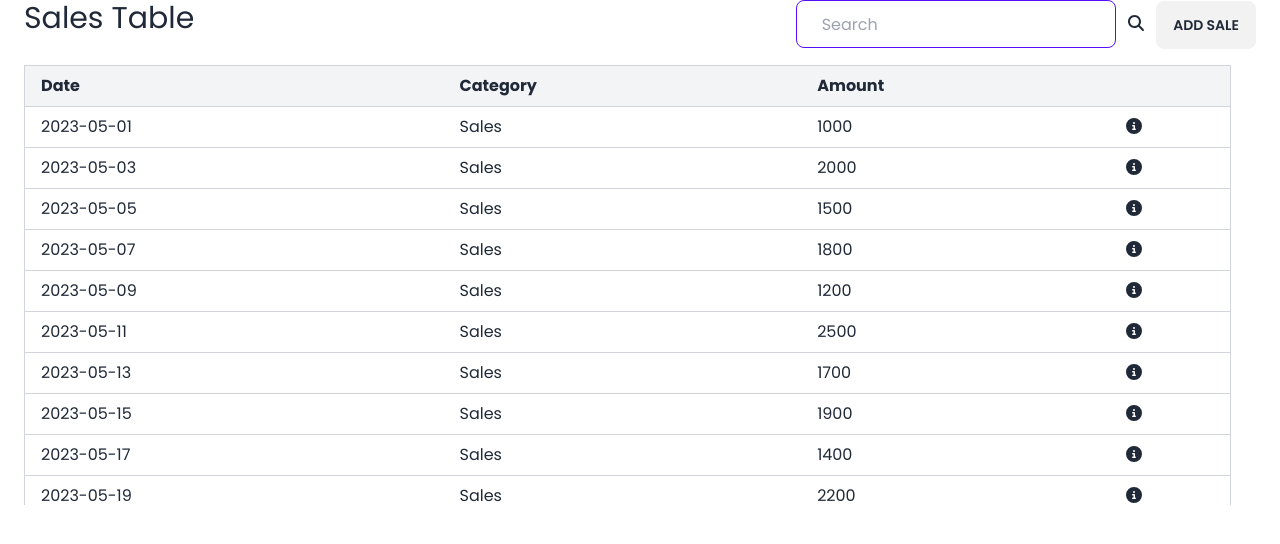
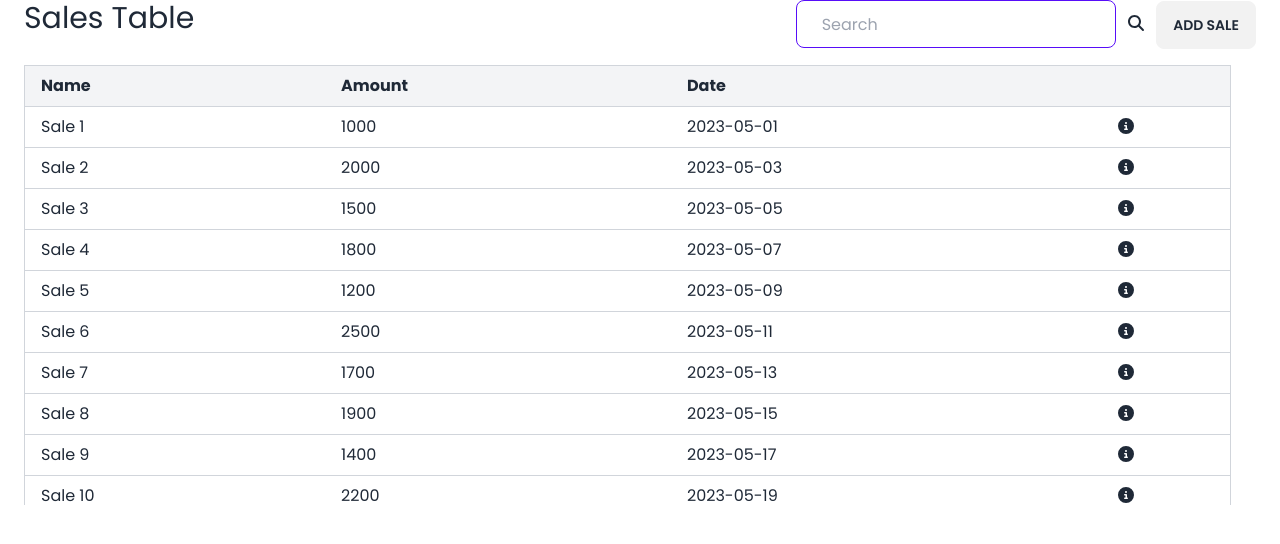
Before and after one commit to Cessation-Code/essentialerp-frontend, a Next.js app: page /dashboard/finances/sales in a window 1280 px wide. Shown: the top 544 px of the page. Built offline with nearby package versions, Linux system fonts and the light colour scheme.

Commit message:
modal for viewing expense row data

```diff
--- a/pages/dashboard/finances/sales.js
+++ b/pages/dashboard/finances/sales.js
@@ -9,6 +9,7 @@ const SalesTable = () => {
   const salesEntries = [
     {
       id: 1,
+      name: "Sale 1",
       date: "2023-05-01",
       category: "Sales",
       amount: 1000,
@@ -16,6 +17,7 @@ const SalesTable = () => {
     },
     {
       id: 2,
+      name: "Sale 2",
       date: "2023-05-03",
       category: "Sales",
       amount: 2000,
@@ -23,6 +25,7 @@ const SalesTable = () => {
     },
     {
       id: 3,
+      name: "Sale 3",
       date: "2023-05-05",
       category: "Sales",
       amount: 1500,
@@ -30,6 +33,7 @@ const SalesTable = () => {
     },
     {
       id: 4,
+      name: "Sale 4",
       date: "2023-05-07",
       category: "Sales",
       amount: 1800,
@@ -37,6 +41,7 @@ const SalesTable = () => {
     },
     {
       id: 5,
+      name: "Sale 5",
       date: "2023-05-09",
       category: "Sales",
       amount: 1200,
@@ -44,6 +49,7 @@ const SalesTable = () => {
     },
     {
       id: 6,
+      name: "Sale 6",
       date: "2023-05-11",
       category: "Sales",
       amount: 2500,
@@ -51,6 +57,7 @@ const SalesTable = () => {
     },
     {
       id: 7,
+      name: "Sale 7",
       date: "2023-05-13",
       category: "Sales",
       amount: 1700,
@@ -58,6 +65,7 @@ const SalesTable = () => {
     },
     {
       id: 8,
+      name: "Sale 8",
       date: "2023-05-15",
       category: "Sales",
       amount: 1900,
@@ -65,6 +73,7 @@ const SalesTable = () => {
     },
     {
       id: 9,
+      name: "Sale 9",
       date: "2023-05-17",
       category: "Sales",
       amount: 1400,
@@ -72,6 +81,7 @@ const SalesTable = () => {
     },
     {
       id: 10,
+      name: "Sale 10",
       date: "2023-05-19",
       category: "Sales",
       amount: 2200,
@@ -79,6 +89,7 @@ const SalesTable = () => {
     },
     {
       id: 11,
+      name: "Sale 11",
       date: "2023-05-21",
       category: "Sales",
       amount: 1600,
@@ -86,6 +97,7 @@ const SalesTable = () => {
     },
     {
       id: 12,
+      name: "Sale 12",
       date: "2023-05-23",
       category: "Sales",
       amount: 2000,
@@ -93,6 +105,7 @@ const SalesTable = () => {
     },
     {
       id: 13,
+      name: "Sale 13",
       date: "2023-05-25",
       category: "Sales",
       amount: 1300,
@@ -100,6 +113,7 @@ const SalesTable = () => {
     },
     {
       id: 14,
+      name: "Sale 14",
       date: "2023-05-27",
       category: "Sales",
       amount: 2400,
@@ -107,6 +121,7 @@ const SalesTable = () => {
     },
     {
       id: 15,
+      name: "Sale 15",
       date: "2023-05-29",
       category: "Sales",
       amount: 2100,
@@ -142,13 +157,13 @@ const SalesTable = () => {
           <thead>
             <tr className="bg-gray-100">
               <th className="border-b border-gray-300 px-4 py-2 text-left">
-                Date
-              </th>
-              <th className="border-b border-gray-300 px-4 py-2 text-left">
-                Category
+                Name
               </th>
               <th className="border-b border-gray-300 px-4 py-2 text-left">
                 Amount
+              </th>
+              <th className="border-b border-gray-300 px-4 py-2 text-left">
+                Date
               </th>
               <th className="border-b border-gray-300 px-4 py-2 text-left"></th>
             </tr>
@@ -157,13 +172,13 @@ const SalesTable = () => {
             {salesEntries.map((entry) => (
               <tr key={entry.id}>
                 <td className="border-b border-gray-300 px-4 py-2">
-                  {entry.date}
-                </td>
-                <td className="border-b border-gray-300 px-4 py-2">
-                  {entry.category}
+                  {entry.name}
                 </td>
                 <td className="border-b border-gray-300 px-4 py-2">
                   {entry.amount}
+                </td>
+                <td className="border-b border-gray-300 px-4 py-2">
+                  {entry.date}
                 </td>
                 <td className="border-b border-gray-300 py-2">
                   <button
```
